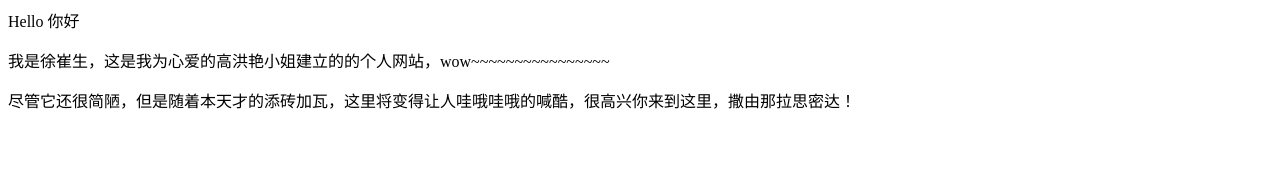
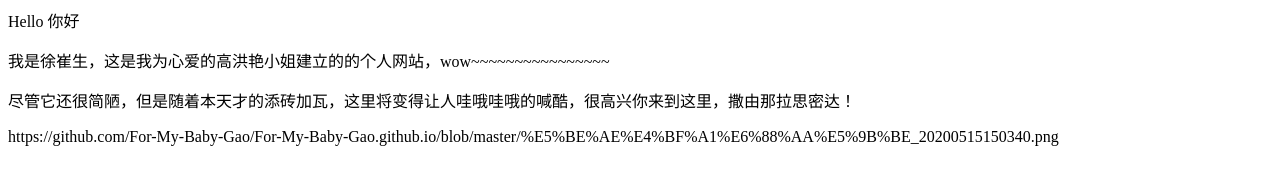
Before and after one commit to For-My-Baby-Gao/For-My-Baby-Gao.github.io, a plain HTML site: page index.html in a window 1280 px wide. Drawn offline with Linux system fonts and the light colour scheme.

Commit message:
Update index.html

```diff
--- a/index.html
+++ b/index.html
@@ -1,5 +1,5 @@
 <p>Hello 你好</p>
 <p>我是徐崔生，这是我为心爱的高洪艳小姐建立的的个人网站，wow~~~~~~~~~~~~~~~~ </p>
 <p>尽管它还很简陋，但是随着本天才的添砖加瓦，这里将变得让人哇哦哇哦的喊酷，很高兴你来到这里，撒由那拉思密达！</p>
-
+https://github.com/For-My-Baby-Gao/For-My-Baby-Gao.github.io/blob/master/%E5%BE%AE%E4%BF%A1%E6%88%AA%E5%9B%BE_20200515150340.png
 <ul>
```
